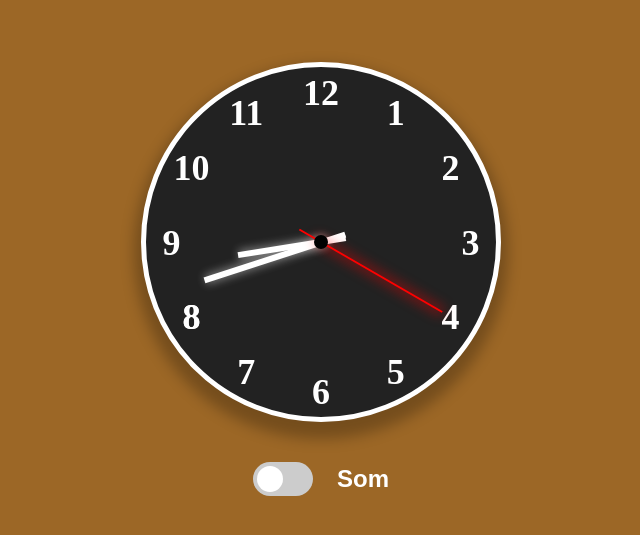
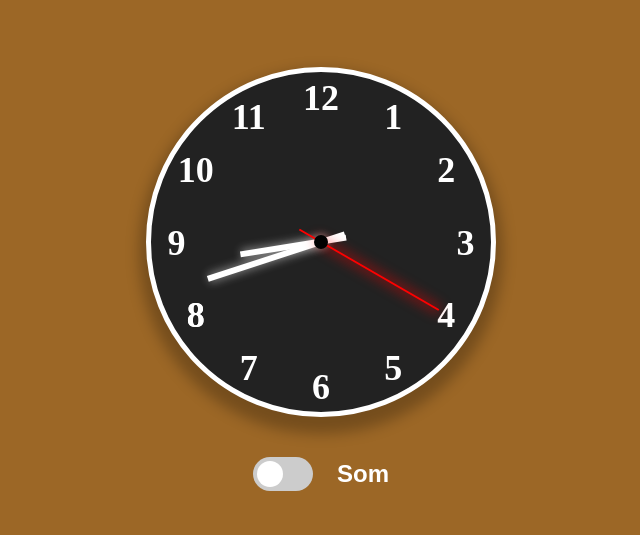
Before and after one commit to rodolfomares/js-clock, a plain HTML site: page index.html in a window 1280 px wide. Shown: the part 121-656 px from the top of the page, without its empty margins (319-959 px from the left). Drawn offline with Linux system fonts and the light colour scheme.

Commit message:
fix css box-sizing

```diff
--- a/style.css
+++ b/style.css
@@ -1,7 +1,7 @@
 * {
   margin: 0;
   padding: 0;
-  box-model: border-box;
+  box-sizing: border-box;
 }
 
 body {
```
